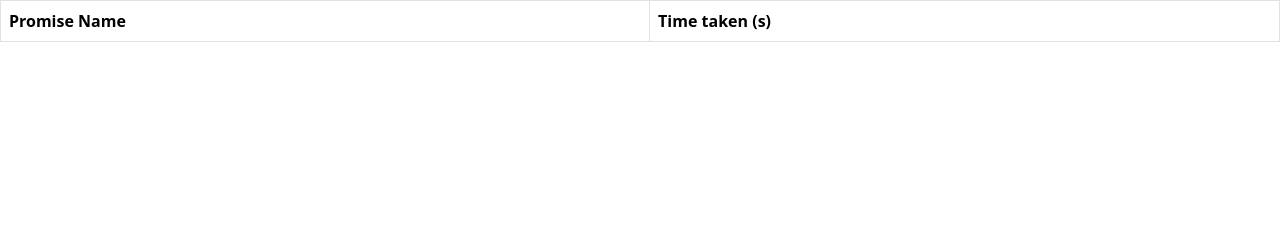
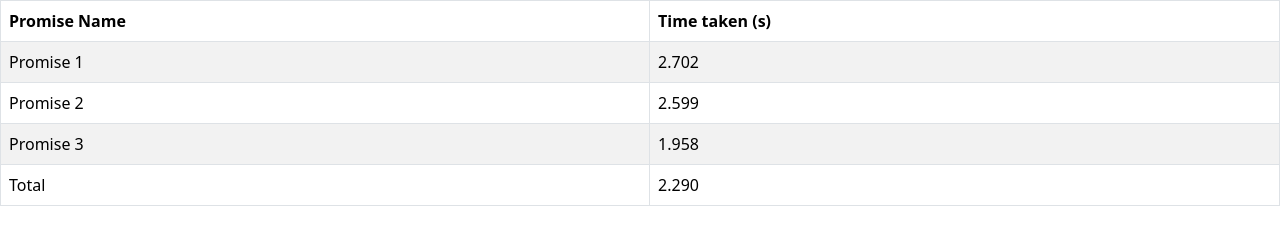
Before and after one commit to acciojob/wait-for-multiple-promises-dune123, a website: page main.html in a window 1280 px wide. Drawn offline with nearby package versions, Linux system fonts and the light colour scheme.

Commit message:
created a submission

```diff
--- a/main.html
+++ b/main.html
@@ -20,7 +20,11 @@
           <th>Time taken (s)</th>
         </tr>
       </thead>
-      <tbody id="output"></tbody>
+      <tbody id="output">
+		  <tr id="loadingRow">
+          <td colspan="2">Loading...</td>
+        </tr>
+	  </tbody>
     </table>
 
     <script type="text/javascript" src="./script.js"></script>
--- a/script.js
+++ b/script.js
@@ -1 +1,50 @@
-//your JS code here. If required.
+function getRandomTime(min, max) {
+    return Math.random() * (max - min) + min;
+}
+
+const promise1 = new Promise(resolve => setTimeout(() => resolve(getRandomTime(1, 3)), getRandomTime(1000, 3000)));
+const promise2 = new Promise(resolve => setTimeout(() => resolve(getRandomTime(1, 3)), getRandomTime(1000, 3000)));
+const promise3 = new Promise(resolve => setTimeout(() => resolve(getRandomTime(1, 3)), getRandomTime(1000, 3000)));
+
+const promises = [promise1, promise2, promise3];
+const startTime = performance.now();
+
+Promise.all(promises).then((times) => {
+    const endTime = performance.now();
+    const totalDuration = (endTime - startTime) / 1000;
+
+    // Remove loading row
+    const tableBody = document.getElementById('output');
+    const loadingRow = document.getElementById('loadingRow');
+    if (loadingRow) {
+        tableBody.removeChild(loadingRow);
+    }
+
+    // Populate table with each promise's result
+    times.forEach((time, index) => {
+        const row = document.createElement('tr');
+
+        const nameCell = document.createElement('td');
+        nameCell.textContent = `Promise ${index + 1}`;
+        row.appendChild(nameCell);
+
+        const timeCell = document.createElement('td');
+        timeCell.textContent = time.toFixed(3);
+        row.appendChild(timeCell);
+
+        tableBody.appendChild(row);
+    });
+
+    // Add row for total time taken
+    const totalRow = document.createElement('tr');
+
+    const totalLabelCell = document.createElement('td');
+    totalLabelCell.textContent = 'Total';
+    totalRow.appendChild(totalLabelCell);
+
+    const totalTimeCell = document.createElement("td");
+    totalTimeCell.textContent = totalDuration.toFixed(3);
+    totalRow.appendChild(totalTimeCell);
+
+    tableBody.appendChild(totalRow);
+});
```
